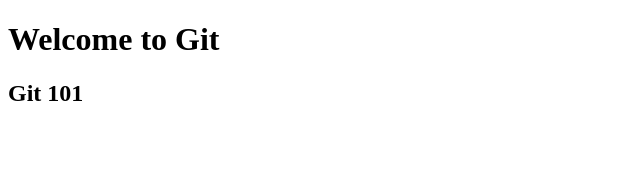
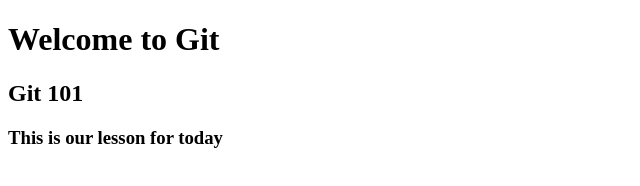
Before and after one commit to KuyaWayne/git-101, a plain HTML site: page index.html in a window 1280 px wide. Shown: the whole page, without its empty margins (0-640 px from the left). Drawn offline with Linux system fonts and the light colour scheme.

Commit message:
third commit

```diff
--- a/index.html
+++ b/index.html
@@ -9,5 +9,6 @@
 <body>
     <h1>Welcome to Git</h1>
     <h2>Git 101</h2>
+    <h3>This is our lesson for today</h3>
 </body>
 </html>
```
